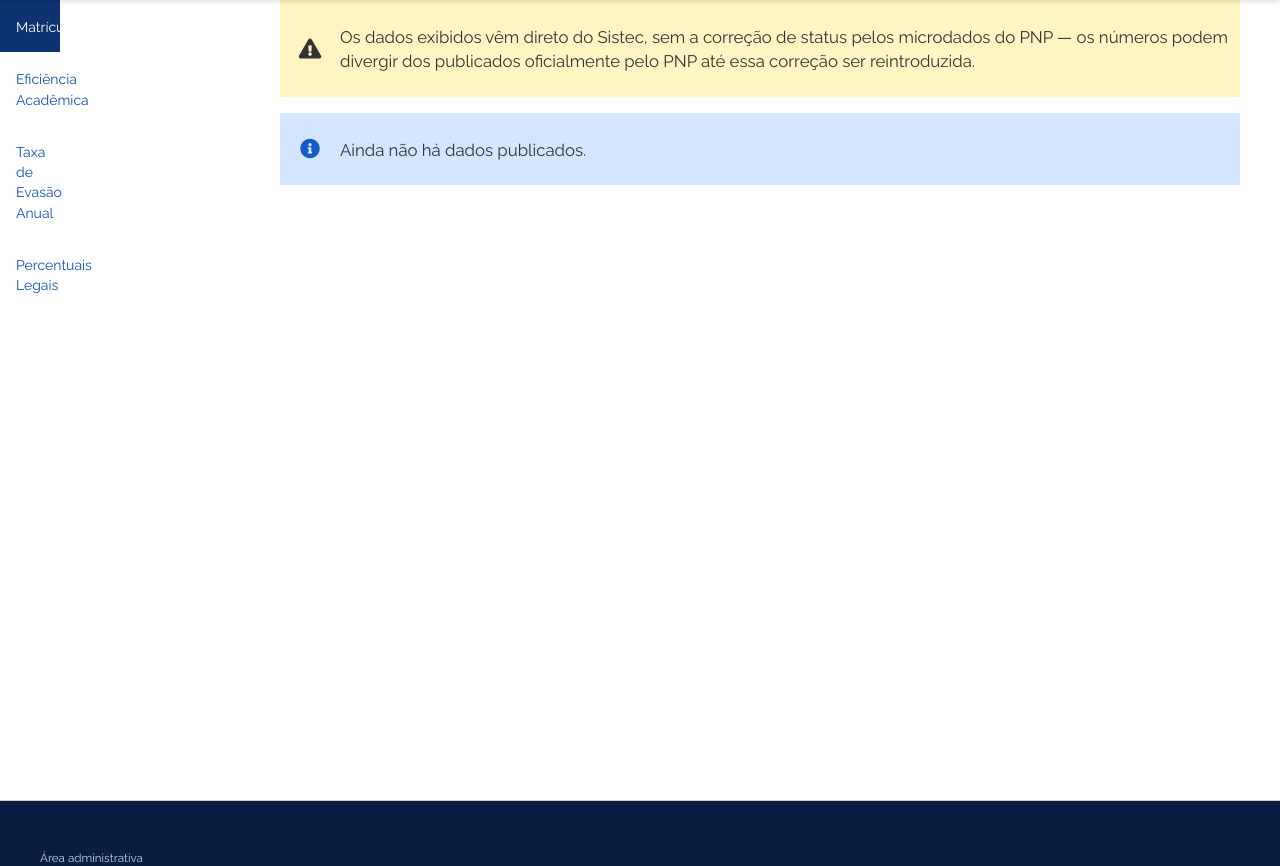
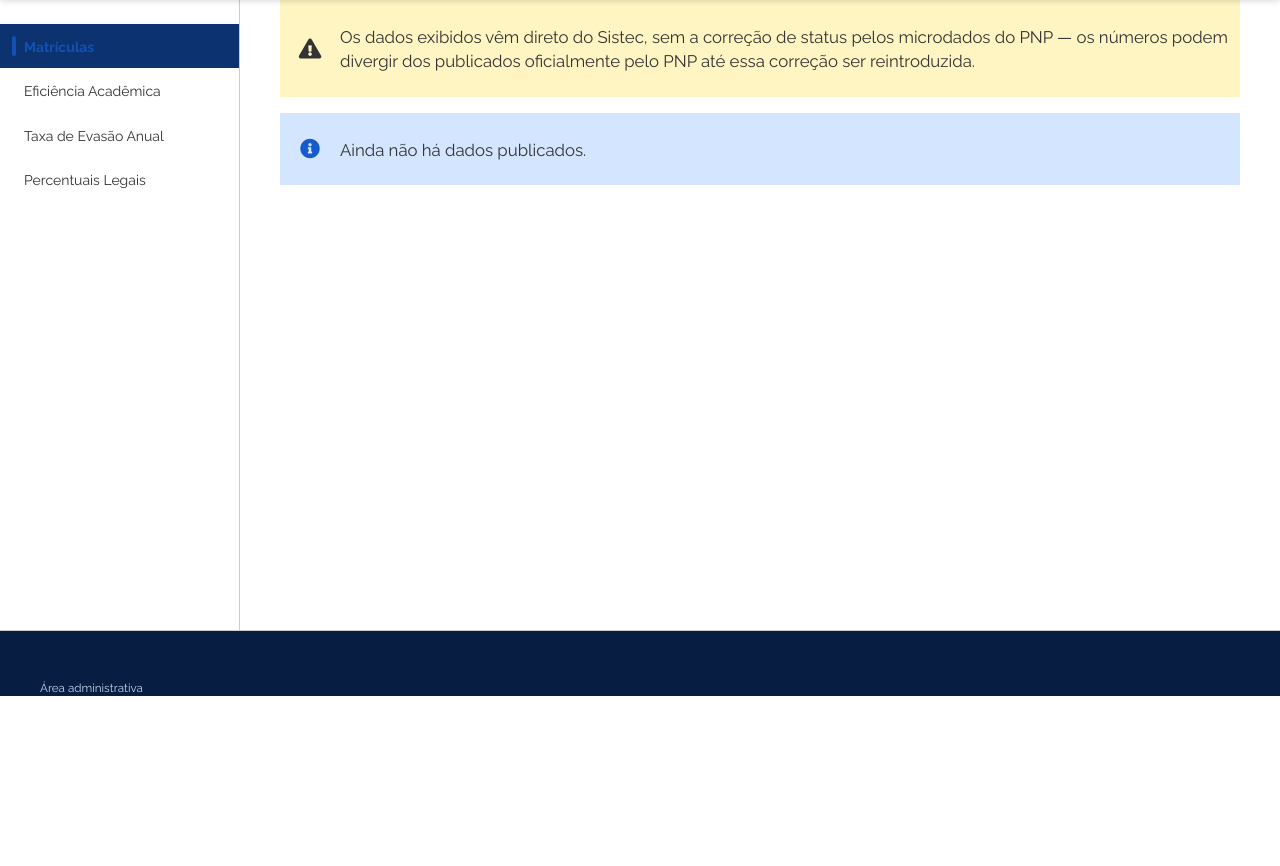
Before and after one commit to fabiodinizrossi/CalcSISTEC, a Flask app: page / in a window 1280 px wide. Shown: the part 104-970 px from the top of the page. After the commit the page ends 800 px from the top, so only its background shows below. Run offline with Flask 3, Linux system fonts and the light colour scheme; data comes from the database, SQL or seed files in the repository; data that the repository does not hold is empty; parts of the project's set-up code (start-up, migrations or seed data) failed here and were passed over.

Commit message:
fix(ui): barra lateral usa os 240px e não quebra os rótulos
O menu-panel ganha 100% de largura (o core.min.css o limitava a 25%),
fundo e borda direita. O item ativo passa ao visual do Figma: fundo
claro azulado, barra de 4px à esquerda e texto azul bold; os inativos
recuam 24px.

```diff
--- a/app/assets/style.css
+++ b/app/assets/style.css
@@ -115,6 +115,37 @@
   .br-menu .menu-header, .br-menu .menu-scrim{ display: none; }
   .header-menu-trigger{ display: none; }
   .br-menu .menu-container{ height: 100%; }
+  .br-menu .menu-panel{
+    width: 100%;
+    max-width: none;
+    height: auto;
+    min-height: 100%;
+    background: var(--background);
+    border-right: 1px solid var(--border-color);
+    padding: var(--spacing-scale-3x) 0;
+    gap: var(--spacing-scale-half);
+  }
+  .br-menu .menu-body .menu-item{
+    padding: var(--spacing-scale-baseh) var(--spacing-scale-2x) var(--spacing-scale-baseh) var(--spacing-scale-3x);
+    font-size: var(--font-size-scale-base);
+    color: var(--color);
+    background: transparent;
+  }
+  .br-menu .menu-body .menu-item.active{
+    background: var(--blue-warm-vivid-5);
+    color: var(--color-primary-default);
+    font-weight: var(--font-weight-bold);
+    padding-left: var(--spacing-scale-baseh);
+    gap: var(--spacing-scale-base);
+  }
+  .br-menu .menu-body .menu-item.active::before{
+    content: "";
+    flex: 0 0 auto;
+    width: 4px;
+    height: 20px;
+    border-radius: 2px;
+    background: var(--color-primary-default);
+  }
 }
 
 /* Sem o core.min.js o menu não abre: fica sempre à vista, como lista de links. */
```
